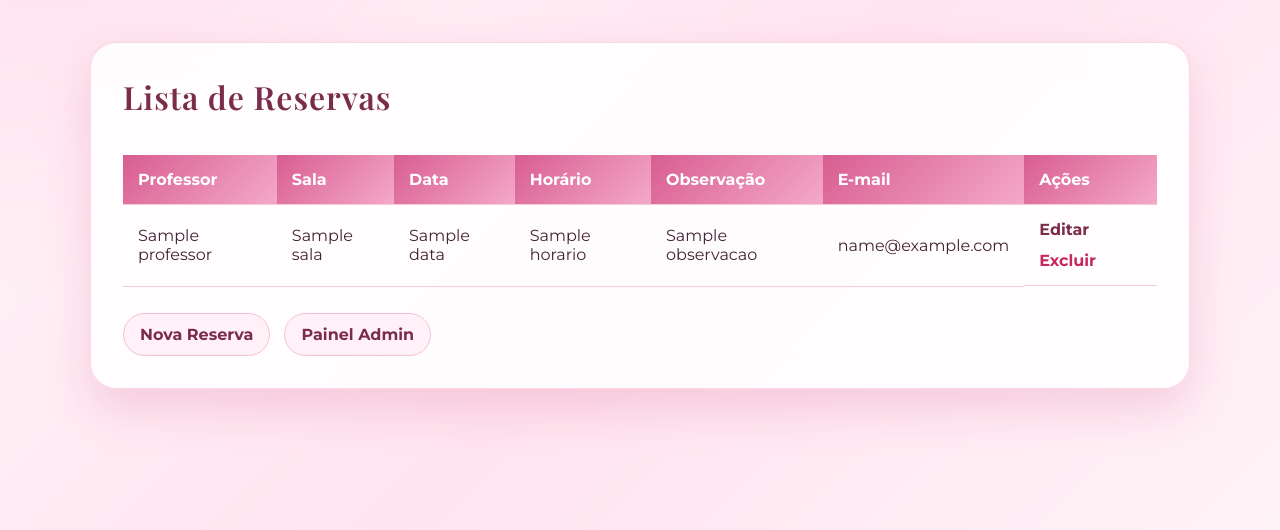
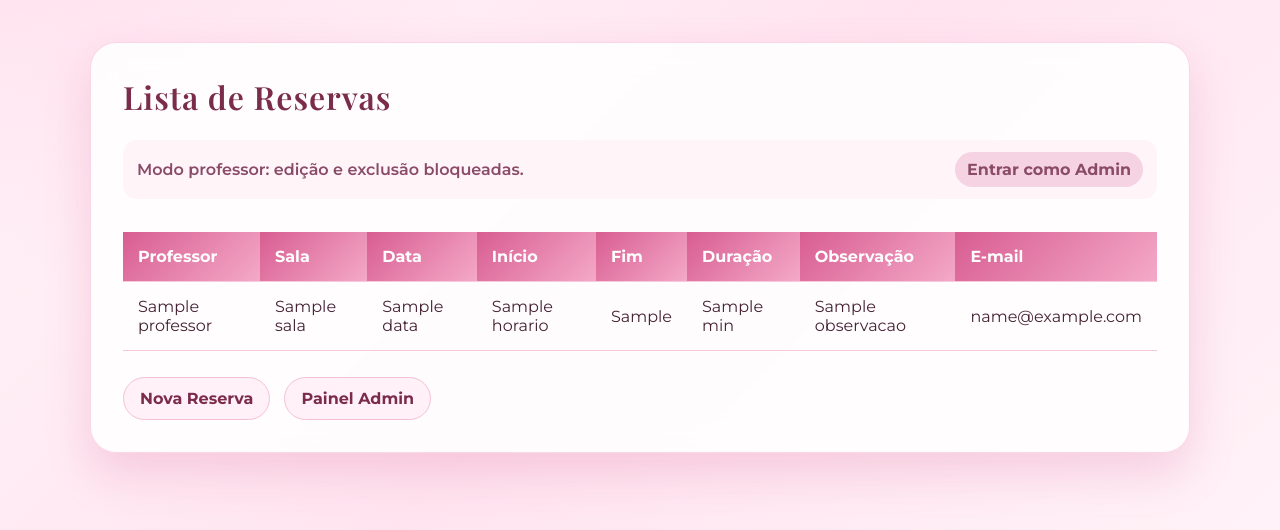
Before and after one commit to bruna-azevedo/ProjetoII, a Flask app: template templates/reservas.html in a window 1280 px wide. Shown: the part 226-756 px from the top of the page. Run offline with Flask 3, Linux system fonts and the light colour scheme; the template is opened without the code that fills it: most values are stand-ins (such as "Sample title", 1, 10 or a date in 2020).

Commit message:
Update reservas.html

```diff
--- a/templates/reservas.html
+++ b/templates/reservas.html
@@ -29,6 +29,18 @@
     <section class="card table-card">
         <h2>Lista de Reservas</h2>
 
+        {% if admin_autenticado %}
+            <div class="admin-status">
+                <span>Admin logado: edição e exclusão liberadas.</span>
+                <a href="/sair-admin" class="danger">Sair do Admin</a>
+            </div>
+        {% else %}
+            <div class="admin-status">
+                <span>Modo professor: edição e exclusão bloqueadas.</span>
+                <a href="/login-admin?next=/reservas">Entrar como Admin</a>
+            </div>
+        {% endif %}
+
         <div class="table-wrapper">
             <table>
                 <thead>
@@ -36,10 +48,14 @@
                         <th>Professor</th>
                         <th>Sala</th>
                         <th>Data</th>
-                        <th>Horário</th>
+                        <th>Início</th>
+                        <th>Fim</th>
+                        <th>Duração</th>
                         <th>Observação</th>
                         <th>E-mail</th>
+                        {% if admin_autenticado %}
                             <th>Ações</th>
+                        {% endif %}
                     </tr>
                 </thead>
 
@@ -50,6 +66,8 @@
                         <td>{{ reserva.sala }}</td>
                         <td>{{ reserva.data }}</td>
                         <td>{{ reserva.horario }}</td>
+                        <td>{{ reserva.horario_fim }}</td>
+                        <td>{{ reserva.duracao_minutos }} min</td>
                         <td>{{ reserva.observacao }}</td>
                         <td>
                             {% if reserva.professor_email %}
@@ -58,16 +76,18 @@
                                 <span class="empty">Sem e-mail</span>
                             {% endif %}
                         </td>
+                        {% if admin_autenticado %}
                             <td class="acoes-tabela">
                                 <a href="/editar_reserva/{{ reserva.id }}">Editar</a>
                                 <a class="danger" href="/excluir_reserva/{{ reserva.id }}" onclick="return confirm('Tem certeza que deseja excluir esta reserva?')">
                                     Excluir
                                 </a>
                             </td>
+                        {% endif %}
                     </tr>
                     {% else %}
                     <tr>
-                        <td colspan="7" class="empty">Nenhuma reserva cadastrada.</td>
+                        <td colspan="{% if admin_autenticado %}9{% else %}8{% endif %}" class="empty">Nenhuma reserva cadastrada.</td>
                     </tr>
                     {% endfor %}
                 </tbody>
```
Lines whose indentation alone changed are shown as unchanged.
